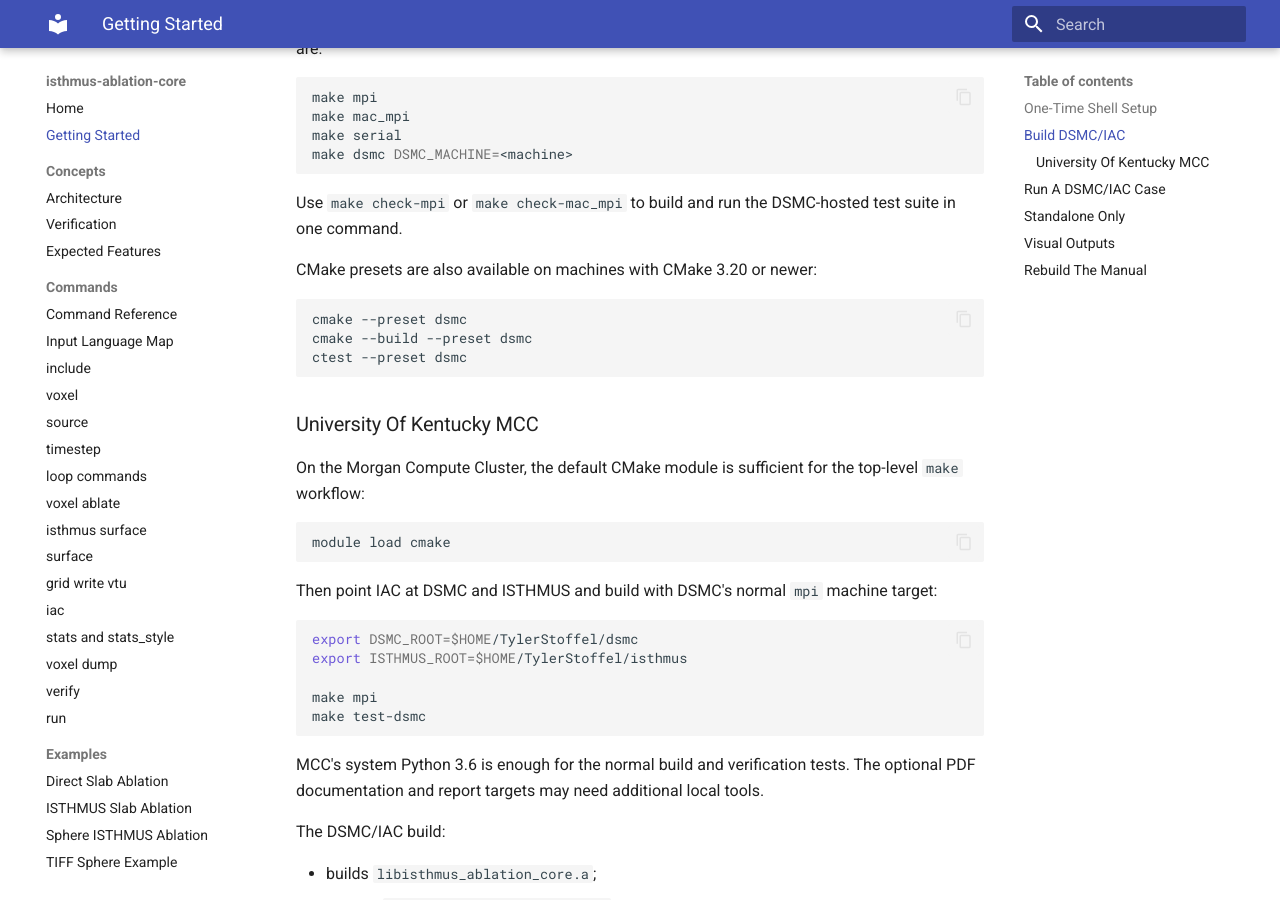
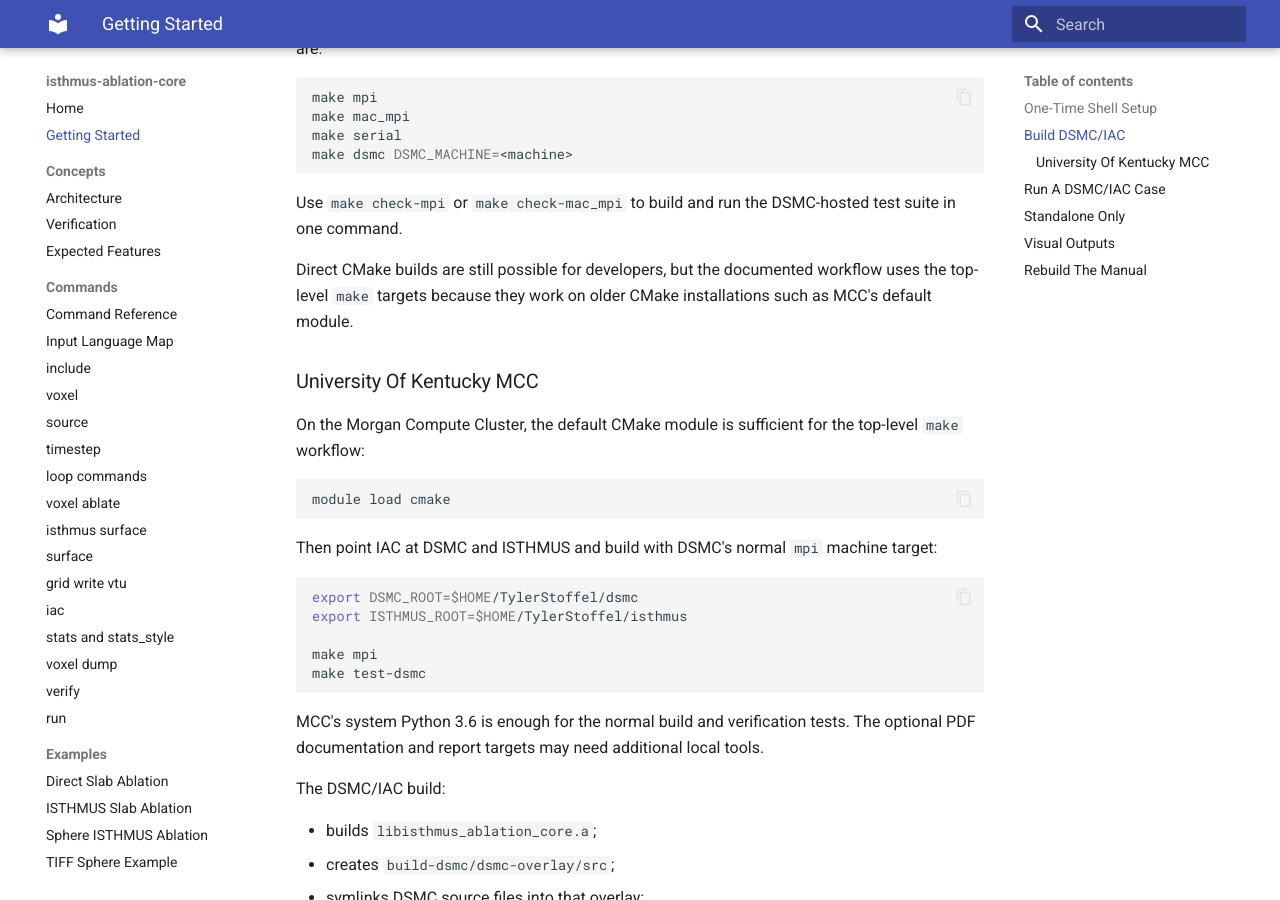
Before and after one commit to ctfl-public/isthmus-ablation-core, an MkDocs documentation site: the page built from docs/getting-started.md, in a window 1280 px wide and 900 px high, scrolled down 1073 px. Built offline with MkDocs 1.6.1 and Material for MkDocs 9.7.7, drawn with Linux system fonts in a browser that asks for light colours; some of the changed text lies outside the part shown.

Commit message:
Remove stale language about using cmake presets

````diff
--- a/docs/getting-started.md
+++ b/docs/getting-started.md
@@ -58,13 +58,9 @@ make dsmc DSMC_MACHINE=<machine>
 Use `make check-mpi` or `make check-mac_mpi` to build and run the DSMC-hosted
 test suite in one command.
 
-CMake presets are also available on machines with CMake 3.20 or newer:
-
-```bash
-cmake --preset dsmc
-cmake --build --preset dsmc
-ctest --preset dsmc
-```
+Direct CMake builds are still possible for developers, but the documented
+workflow uses the top-level `make` targets because they work on older CMake
+installations such as MCC's default module.
 
 ### University Of Kentucky MCC
 
@@ -150,13 +146,9 @@ make standalone
 make test-standalone
 ```
 
-The equivalent CMake preset workflow is:
-
-```bash
-cmake --preset standalone
-cmake --build --preset standalone
-ctest --preset standalone
-```
+Direct CMake builds are mostly useful when debugging the build system itself.
+For normal use, prefer the `make standalone` and `make test-standalone`
+targets above.
 
 Run the first standalone example:
 
@@ -181,7 +173,7 @@ voxels only and select `mf` as the first visible cell scalar.
 ## Rebuild The Manual
 
 ```bash
-cmake --build --preset docs
+make docs
 ```
 
 The PDF is written to:
````
Also changed, not shown: docs/development/documentation.md (+1 -2 lines), 3 other files.
